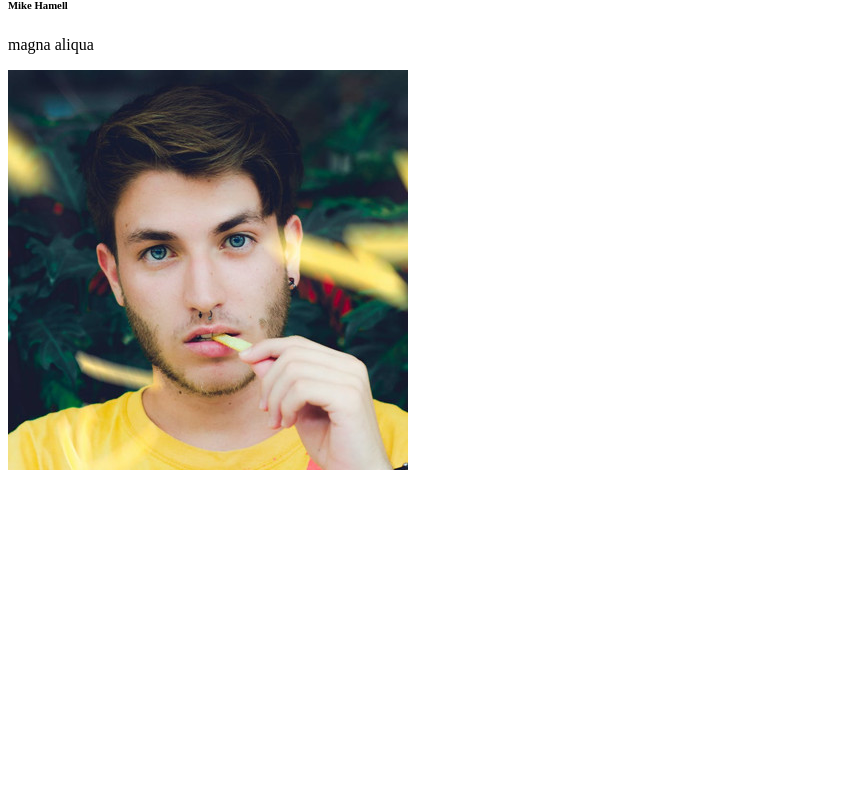
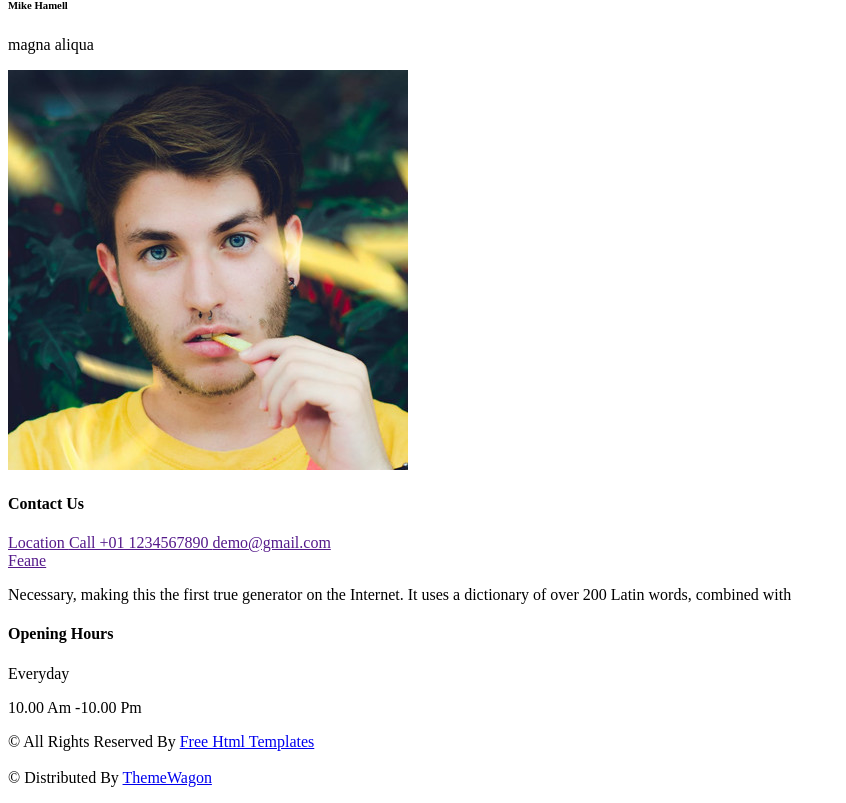
Before and after one commit to MostafaRhazlani/frontend-management-restaurant, a Vue app: page /home in a window 1280 px wide. Shown: the part 5038-5841 px from the top of the page, without its empty margins (0-846 px from the left). Before the commit the page ends 5520 px from the top, so only its background shows below. Built offline with nearby package versions, Linux system fonts and the light colour scheme; no server answers.

Commit message:
fix show or hide footer and header

```diff
--- a/src/components/layouts/App.vue
+++ b/src/components/layouts/App.vue
@@ -4,7 +4,9 @@ import Footer from './_Footer.vue';
 import axios from 'axios';
 import { onMounted, ref } from 'vue';
 import { useStore } from 'vuex';
+import { useRoute } from 'vue-router';
 
+  const route = useRoute();
 
   const store = useStore();
 
@@ -21,7 +23,7 @@ import { useStore } from 'vuex';
 </script>
 
 <template>
-  <Header v-if="$route.meta.showHeader"/>
+  <Header v-if="route.meta.showHeader"/>
   <RouterView />
-  <Footer v-if="$route.meta.showFooter"/>
+  <Footer v-if="route.meta.showFooter"/>
 </template>
--- a/src/router/index.js
+++ b/src/router/index.js
@@ -15,57 +15,76 @@ const router = createRouter({
       path: '/home',
       name: 'home',
       component: HomeView,
-      meta: { showFooter: true },
-      meta: { showHeader: true }
+      meta: {
+        showFooter: true,
+        showHeader: true
+      },
     },
     {
       path: '/client/restaurant',
       name: 'client.restaurant',
       component: RestaurantView,
-      meta: { showFooter: true },
-      meta: { showHeader: true }
+      meta: {
+        showFooter: true,
+        showHeader: true
+      },
     },
     {
       path: '/client/about',
       name: 'client.about',
       component: AboutView,
-      meta: { showFooter: true },
-      meta: { showHeader: true }
+      meta: {
+        showFooter: true,
+        showHeader: true
+      },
     },
     {
       path: '/client/reserve',
       name: 'client.reserve',
       component: ReserveView,
-      meta: { showFooter: true },
-      meta: { showHeader: true }
+      meta: {
+        showFooter: true,
+        showHeader: true
+      },
     },
     {
       path: '/owner/page',
       name: 'owner.page',
       component: OwnerPage,
-      meta: { showFooter: false },
-      meta: { showHeader: true }
+      meta: {
+        showFooter: false,
+        showHeader: true
+      },
     },
 
     {
       path: '/login',
       name: 'login',
       component: Login,
-      meta: { showHeader: false }
+      meta: {
+        showFooter: false,
+        showHeader: false
+      },
     },
 
     {
       path: '/register',
       name: 'register',
       component: Register,
-      meta: { showHeader: false }
+      meta: {
+        showFooter: false,
+        showHeader: false
+      },
     },
 
     {
       path: '/register/restaurant',
       name: 'register.restaurant',
       component: RegisterOwnerRestaurant,
-      meta: { showHeader: false }
+      meta: {
+        showFooter: false,
+        showHeader: false
+      },
     },
   ]
 })
```
